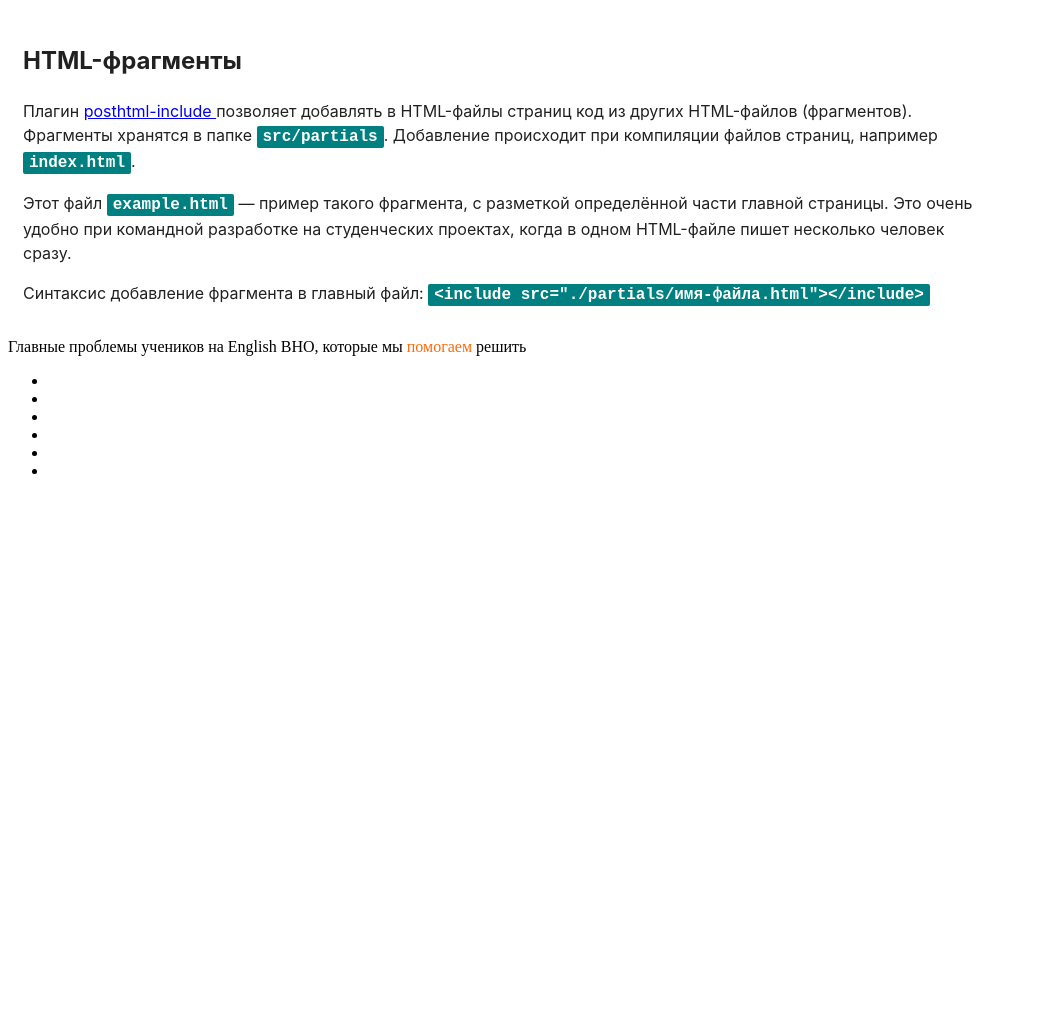
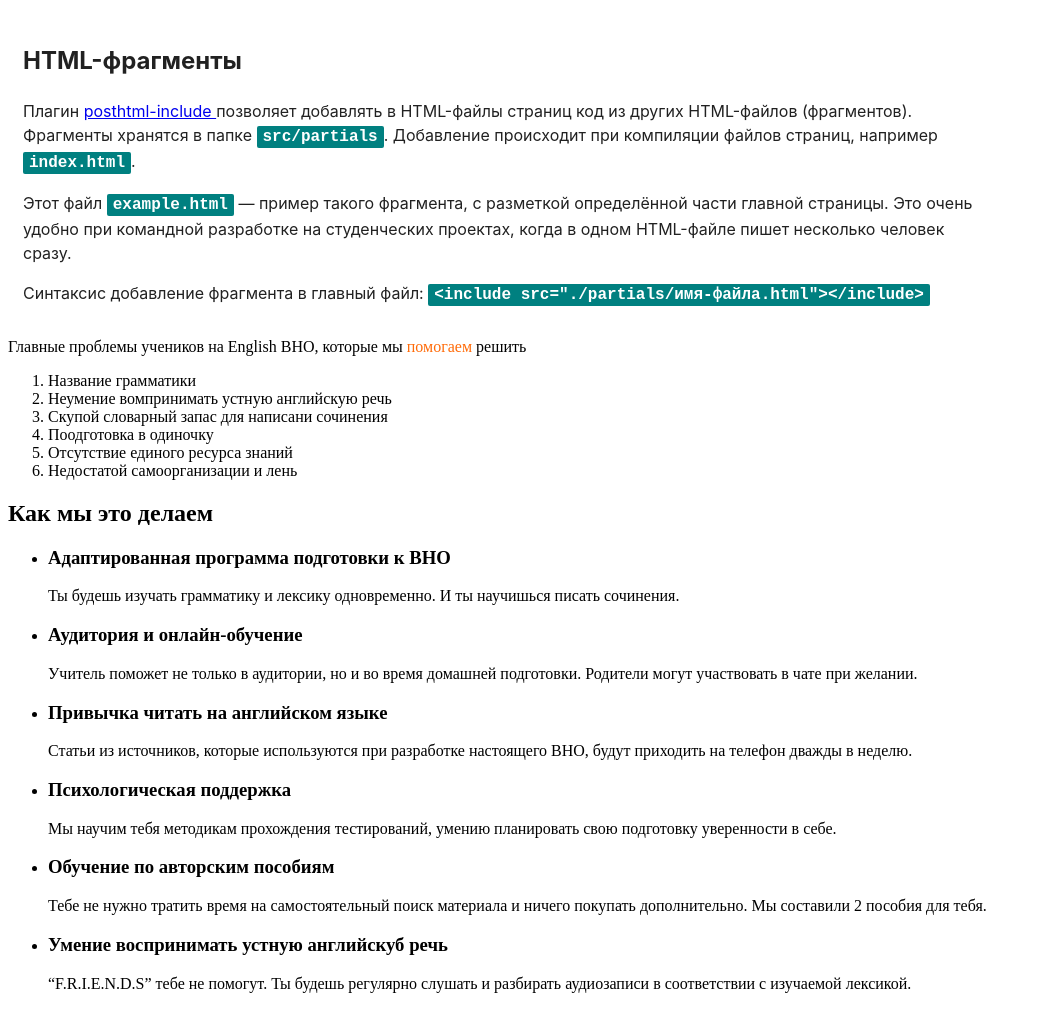
Before and after one commit to Maks1988-88-88/test_team_work, a website built with Parcel: page src/index.html in a window 1280 px wide. Shown: the whole page, without its empty margins (0-1041 px from the left). Before the commit the page ends 800 px from the top, so only its background shows below. Built offline with nearby package versions, Linux system fonts and the light colour scheme.

Commit message:
Добавляет черновую текстовую разметку

```diff
--- a/src/partials/problems.html
+++ b/src/partials/problems.html
@@ -1,12 +1,60 @@
 <section class="problems">
   <span>Главные проблемы учеников на English ВНО, которые мы</span>
   <span class="problem_accent">помогаем </span><span>решить</span>
-  <ul class="problems_list list">
-    <li class="poblems_item"></li>
-    <li class="poblems_item"></li>
-    <li class="poblems_item"></li>
-    <li class="poblems_item"></li>
-    <li class="poblems_item"></li>
-    <li class="poblems_item"></li>
+  <ol class="problems_list">
+    <li class="poblems_item">Название грамматики</li>
+    <li class="poblems_item">Неумение вомпринимать устную английскую речь</li>
+    <li class="poblems_item">Скупой словарный запас для написани сочинения</li>
+    <li class="poblems_item">Поодготовка в одиночку</li>
+    <li class="poblems_item">Отсутствие единого ресурса знаний</li>
+    <li class="poblems_item">Недостатой самоорганизации и лень</li>
+  </ol>
+</section>
+<section class="how">
+  <h2>Как мы это делаем</h2>
+  <ul class="how_list list">
+    <li class="how_item">
+      <!-- <img src="./images/demo.jpg" alt="Sheets" width="640"> -->
+      <h3 class="how_title">Адаптированная программа подготовки к ВНО</h3>
+      <p class="how_text">
+        Ты будешь изучать грамматику и лексику одновременно. И ты научишься
+        писать сочинения.
+      </p>
+    </li>
+    <li class="how_item">
+      <h3 class="how_title">Аудитория и онлайн-обучение</h3>
+      <p class="how_text">
+        Учитель поможет не только в аудитории, но и во время домашней
+        подготовки. Родители могут участвовать в чате при желании.
+      </p>
+    </li>
+    <li class="how_item">
+      <h3 class="how_title">Привычка читать на английском языке</h3>
+      <p class="how_text">
+        Статьи из источников, которые используются при разработке настоящего
+        ВНО, будут приходить на телефон дважды в неделю.
+      </p>
+    </li>
+    <li class="how_item">
+      <h3 class="how_title">Психологическая поддержка</h3>
+      <p class="how_text">
+        Мы научим тебя методикам прохождения тестирований, умению планировать
+        свою подготовку уверенности в себе.
+      </p>
+    </li>
+    <li class="how_item">
+      <h3 class="how_title">Обучение по авторским пособиям</h3>
+      <p class="how_text">
+        Тебе не нужно тратить время на самостоятельный поиск материала и ничего
+        покупать дополнительно. Мы составили 2 пособия для тебя.
+      </p>
+    </li>
+    <li class="how_item">
+      <h3 class="how_title">Умение воспринимать устную английскуб речь</h3>
+      <p class="how_text">
+        “F.R.I.E.N.D.S” тебе не помогут. Ты будешь регулярно слушать и разбирать
+        аудиозаписи в соответствии с изучаемой лексикой.
+      </p>
+    </li>
   </ul>
 </section>
```
Also changed, not shown: src/index.html (+1 -0 lines), src/images/sheets.svg (added).
